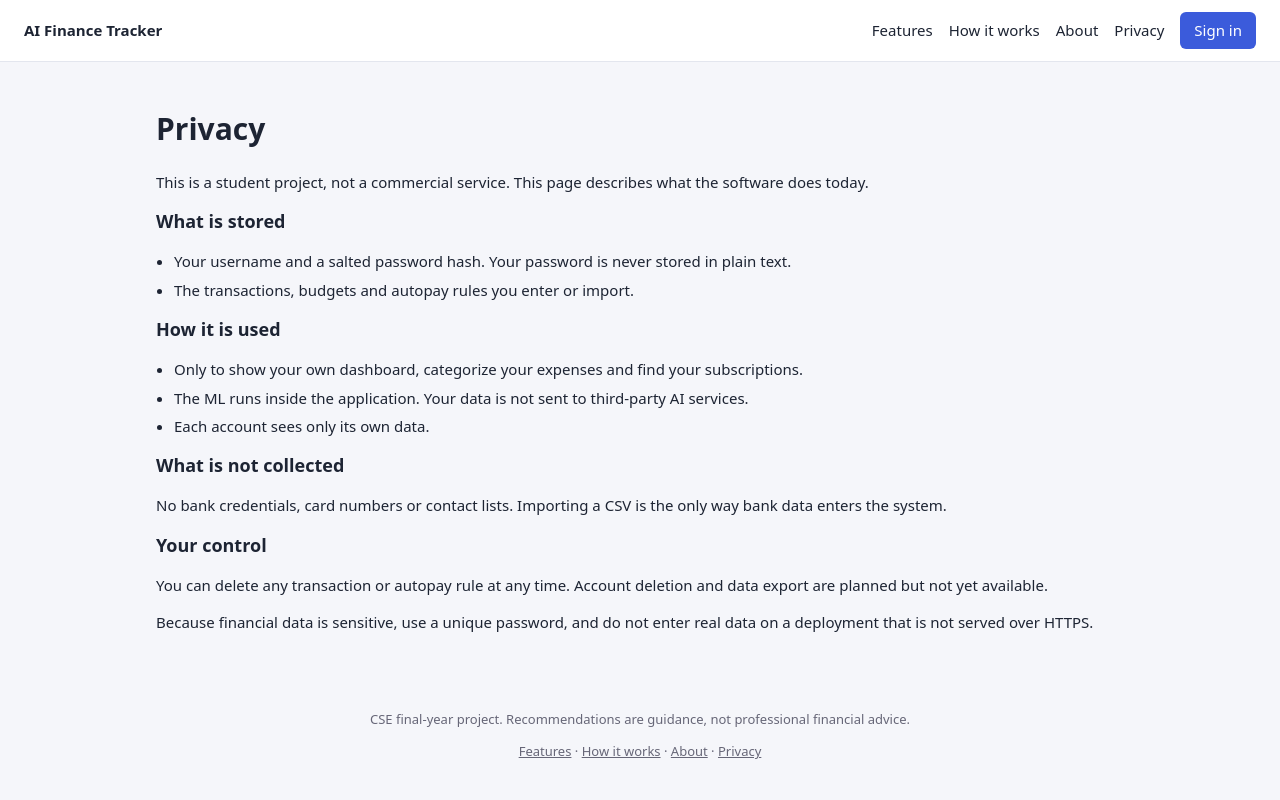
After one commit to musammilvilayil/expense-tracker, a Flask app: page /privacy in a window 1280 px wide. The commit adds this page. Run offline with Flask 3, Linux system fonts and the light colour scheme.

Commit message:
Add public landing, features, how-it-works, about and privacy pages
Dashboard moves to /dashboard; / is now public.

Co-Authored-By: Claude Sonnet 5.5 <noreply@anthropic.com>
Claude-Session: https://claude.ai/code/session_01ELHo9HkpZ2TRezBmh5Bn8d

```diff
--- a/app/routes.py
+++ b/app/routes.py
@@ -85,6 +85,31 @@ def run_autopay(uid, today=None):
 
 # ---------- pages & auth ----------
 @bp.get("/")
+def landing():
+    return render_template("landing.html")
+
+
+@bp.get("/features")
+def features():
+    return render_template("features.html")
+
+
+@bp.get("/how-it-works")
+def how_it_works():
+    return render_template("how.html")
+
+
+@bp.get("/about")
+def about():
+    return render_template("about.html")
+
+
+@bp.get("/privacy")
+def privacy():
+    return render_template("privacy.html")
+
+
+@bp.get("/dashboard")
 @login_required
 def index():
     return render_template("dashboard.html", username=session["username"],
@@ -93,6 +118,8 @@ def index():
 
 @bp.get("/login")
 def login_page():
+    if "user_id" in session:
+        return redirect("/dashboard")
     return render_template("login.html")
 
 
--- a/app/static/app.js
+++ b/app/static/app.js
@@ -71,5 +71,5 @@ $('#ap').addEventListener('click', guard(async e => {
   else if (t.dataset.apdel) await api('/api/autopay/' + t.dataset.apdel, {method: 'DELETE'});
 }));
 $('#month').addEventListener('change', refresh);
-$('#logout').addEventListener('click', async () => { await fetch('/api/logout', {method: 'POST'}); location.href = '/login'; });
+$('#logout').addEventListener('click', async () => { await fetch('/api/logout', {method: 'POST'}); location.href = '/'; });
 refresh();
--- a/app/static/style.css
+++ b/app/static/style.css
@@ -19,3 +19,13 @@ input,select{padding:7px 9px;border:1px solid #cfd4e3;border-radius:6px;font:inh
 body.auth{display:grid;place-items:center;min-height:100vh}.auth .card{width:min(380px,92vw)}
 .auth label{display:block;margin:10px 0}.auth input{width:100%}.auth button{margin-right:8px}
 ul{padding-left:18px;margin:0}li{margin-bottom:6px}
+.skip{position:absolute;left:-999px}.skip:focus{left:8px;top:8px;background:#fff;padding:6px;z-index:9}
+.pubnav{display:flex;justify-content:space-between;align-items:center;flex-wrap:wrap;gap:8px;padding:12px 24px;background:var(--card);border-bottom:1px solid #e3e6ee}
+.pubnav nav{display:flex;gap:16px;align-items:center;flex-wrap:wrap}.pubnav a{color:var(--ink);text-decoration:none}.pubnav a:hover{text-decoration:underline}
+.brand{font-weight:700}.pubnav a.btn,a.btn{background:var(--pri);color:#fff;border-radius:6px;padding:7px 14px;text-decoration:none;display:inline-block}
+a.btn.secondary{background:#e9ecf5;color:var(--ink)}a.btn.big{padding:11px 22px;font-size:16px;margin-right:8px}
+.pubmain{max-width:1000px;margin:0 auto;padding:24px 16px;min-height:60vh}.pubmain h2{font-size:18px}
+.hero{text-align:center;padding:48px 0 32px}.hero h1{font-size:clamp(26px,5vw,40px);max-width:760px;margin:0 auto 16px}.hero p{max-width:640px;margin:0 auto 16px;color:var(--mut)}
+.cards3{display:grid;gap:16px;grid-template-columns:repeat(auto-fit,minmax(230px,1fr));margin:16px 0}.cards3 .card{margin:0}
+.steps{list-style:none;padding:0}.steps li{background:var(--card);border-radius:10px;padding:4px 16px;margin-bottom:12px;box-shadow:0 1px 3px #0001}
+.pubfoot{text-align:center;color:var(--mut);padding:24px;font-size:13px}.pubfoot a{color:var(--mut)}
--- a/app/templates/login.html
+++ b/app/templates/login.html
@@ -4,7 +4,7 @@
 <link rel="stylesheet" href="/static/style.css"></head>
 <body class="auth">
 <main class="card">
-  <h1>AI Finance &amp; Subscription Tracker</h1>
+  <p><a href="/">&larr; Home</a></p><h1>AI Finance &amp; Subscription Tracker</h1>
   <form id="f">
     <label>Username <input name="username" required minlength="3" autocomplete="username"></label>
     <label>Password <input name="password" type="password" required minlength="8" autocomplete="current-password"></label>
@@ -20,6 +20,6 @@ f.addEventListener('submit',async e=>{
   e.preventDefault();
   const r=await fetch('/api/'+act,{method:'POST',headers:{'Content-Type':'application/json'},
     body:JSON.stringify(Object.fromEntries(new FormData(f)))});
-  if(r.ok) location.href='/'; else document.getElementById('msg').textContent=(await r.json()).error;
+  if(r.ok) location.href='/dashboard'; else document.getElementById('msg').textContent=(await r.json()).error;
 });
 </script></body></html>
--- /dev/null
+++ b/app/templates/privacy.html
@@ -0,0 +1,18 @@
+{% extends "public_base.html" %}
+{% block title %}Privacy · AI Finance Tracker{% endblock %}
+{% block content %}
+<h1>Privacy</h1>
+<p>This is a student project, not a commercial service. This page describes what the software does today.</p>
+<h2>What is stored</h2>
+<ul><li>Your username and a salted password hash. Your password is never stored in plain text.</li>
+<li>The transactions, budgets and autopay rules you enter or import.</li></ul>
+<h2>How it is used</h2>
+<ul><li>Only to show your own dashboard, categorize your expenses and find your subscriptions.</li>
+<li>The ML runs inside the application. Your data is not sent to third-party AI services.</li>
+<li>Each account sees only its own data.</li></ul>
+<h2>What is not collected</h2>
+<p>No bank credentials, card numbers or contact lists. Importing a CSV is the only way bank data enters the system.</p>
+<h2>Your control</h2>
+<p>You can delete any transaction or autopay rule at any time. Account deletion and data export are planned but not yet available.</p>
+<p>Because financial data is sensitive, use a unique password, and do not enter real data on a deployment that is not served over HTTPS.</p>
+{% endblock %}
--- /dev/null
+++ b/app/templates/public_base.html
@@ -0,0 +1,16 @@
+<!doctype html>
+<html lang="en"><head><meta charset="utf-8"><meta name="viewport" content="width=device-width,initial-scale=1">
+<title>{% block title %}AI Finance &amp; Subscription Tracker{% endblock %}</title>
+<meta name="description" content="{% block desc %}Track expenses, find forgotten subscriptions and get personalised spending insights.{% endblock %}">
+<link rel="stylesheet" href="/static/style.css"></head>
+<body class="public">
+<a class="skip" href="#content">Skip to content</a>
+<header class="pubnav"><a class="brand" href="/">AI Finance Tracker</a>
+  <nav aria-label="Main">
+    <a href="/features">Features</a><a href="/how-it-works">How it works</a><a href="/about">About</a><a href="/privacy">Privacy</a>
+    {% if session.get('user_id') %}<a class="btn" href="/dashboard">Dashboard</a>{% else %}<a class="btn" href="/login">Sign in</a>{% endif %}
+  </nav></header>
+<main id="content" class="pubmain">{% block content %}{% endblock %}</main>
+<footer class="pubfoot"><p>CSE final-year project. Recommendations are guidance, not professional financial advice.</p>
+  <p><a href="/features">Features</a> · <a href="/how-it-works">How it works</a> · <a href="/about">About</a> · <a href="/privacy">Privacy</a></p></footer>
+</body></html>
```
Also changed, not shown: app/templates/about.html (added, +12 -0 lines), app/templates/features.html (added, +16 -0 lines), app/templates/how.html (added, +14 -0 lines), app/templates/landing.html (added, +14 -0 lines), tests/test_app.py (+16 -0 lines).
